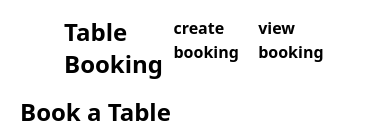
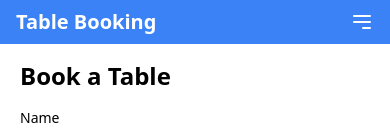
Before and after one commit to govindvarma1/table-booking, a Next.js app in the folder client/: page / in a window 390 px wide. Shown: the top 130 px of the page. Built offline with nearby package versions, Linux system fonts and the light colour scheme; no server answers.

Commit message:
navbar design improved

```diff
--- a/client/app/_components/navbar.tsx
+++ b/client/app/_components/navbar.tsx
@@ -1,13 +1,71 @@
+import { useState } from "react";
 import Link from "next/link";
 
 export default function Navbar() {
-    return (
-        <nav className="w-full flex justify-between mb-4">
-            <h1 className="font-bold text-2xl">Table Booking</h1>
-            <div className="flex gap-2">
-                <Link href='/' className="font-semibold">create booking</Link>
-                <Link href='/bookings' className="font-semibold">view booking</Link>
-            </div>
-        </nav>
-    )
+	const [isOpen, setIsOpen] = useState(false);
+
+	return (
+		<nav className="w-full px-4 py-2 bg-blue-500 min-w-[350px] mb-4">
+			<div className="flex items-center justify-between">
+				<h1 className="font-bold text-xl text-white">Table Booking</h1>
+				{/* Hamburger Menu Button */}
+				<button
+					className="md:hidden text-white focus:outline-none"
+					onClick={() => setIsOpen(!isOpen)}
+				>
+					<svg
+						className="w-6 h-6"
+						xmlns="http://www.w3.org/2000/svg"
+						fill="none"
+						viewBox="0 0 24 24"
+						stroke="currentColor"
+					>
+						{isOpen ? (
+							<path
+								strokeLinecap="round"
+								strokeLinejoin="round"
+								strokeWidth={2}
+								d="M6 18L18 6M6 6l12 12"
+							/>
+						) : (
+							<path
+								strokeLinecap="round"
+								strokeLinejoin="round"
+								strokeWidth={2}
+								d="M4 6h16M4 12h16m-7 6h7"
+							/>
+						)}
+					</svg>
+				</button>
+				{/* Links for larger screens */}
+				<div className="hidden md:flex gap-4">
+					<Link href="/" className="font-semibold text-white">
+						Create Booking
+					</Link>
+					<Link href="/bookings" className="font-semibold text-white">
+						View Booking
+					</Link>
+				</div>
+			</div>
+			{/* Links for smaller screens */}
+			{isOpen && (
+				<div className="flex flex-col mt-2 space-y-2 md:hidden">
+					<Link
+						href="/"
+						className="font-semibold text-white"
+						onClick={() => setIsOpen(false)}
+					>
+						Create Booking
+					</Link>
+					<Link
+						href="/bookings"
+						className="font-semibold text-white"
+						onClick={() => setIsOpen(false)}
+					>
+						View Booking
+					</Link>
+				</div>
+			)}
+		</nav>
+	);
 }
--- a/client/app/bookings/page.tsx
+++ b/client/app/bookings/page.tsx
@@ -1,8 +1,9 @@
+'use client'
 import Navbar from "../_components/navbar";
 
 export default function Bookings() {
 	return (
-		<section className="px-16 py-4">
+		<section>
 			<Navbar />
             <p>Bookings page</p>
 		</section>
--- a/client/app/page.tsx
+++ b/client/app/page.tsx
@@ -139,7 +139,7 @@ const BookingForm = () => {
 	};
 
 	return (
-		<section className="px-16 py-4">
+		<section>
 			<Navbar />
 			<div className="w-full flex justify-center">
 				<div>
```
